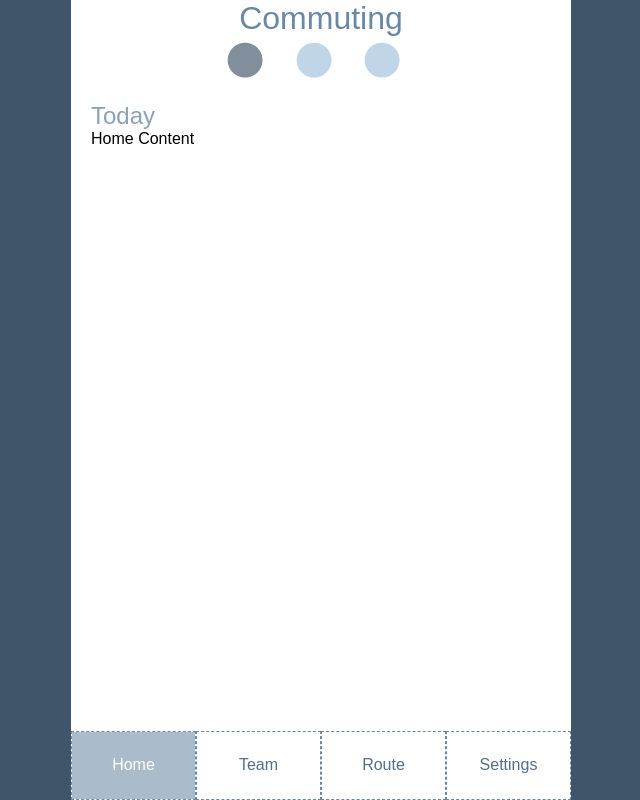
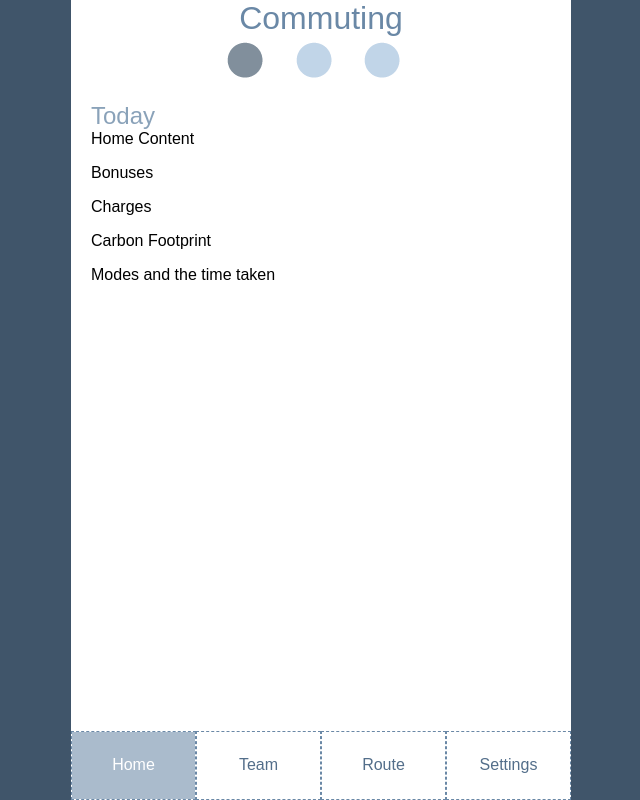
Before and after one commit to portiaportia/capstone, a PHP site: page / in a window 1280 px wide. Shown: the whole page, without its empty margins (319-959 px from the left). Run offline with PHP 8.4, Linux system fonts and the light colour scheme; style sheets or scripts are compiled from the project's sources.

Commit message:
add some content from the Luum meeting

```diff
--- a/index.php
+++ b/index.php
@@ -6,14 +6,26 @@
 		<div id="today" class="content currentContent">
 			<h2>Today</h2>
 			<p>Home Content</p>
+			<p>Bonuses</p>
+			<p>Charges</p>
+			<p>Carbon Footprint</p>
+			<p>Modes and the time taken</p>
 		</div>
 		<div id="week" class="content">
 			<h2>This Week</h2>
 			<p>Home Content</p>
+			<p>Bonuses</p>
+			<p>Charges</p>
+			<p>Carbon Footprint</p>
+			<p>Modes and the time taken</p>
 		</div>
 		<div id="month" class="content">
 			<h2>This Month</h2>
 			<p>Home Content</p>
+			<p>Bonuses</p>
+			<p>Charges</p>
+			<p>Carbon Footprint</p>
+			<p>Modes and the time taken</p>
 		</div>
 	</div>
 </div><!-- end page -->
@@ -125,15 +137,16 @@
 			<div class="team-stats">
 				<h3>Mobile Maniacs</h3>
 				<p>Fourth Place</p>
+				<p><strong>Goal:</strong> Be awesome</p>
 				<p><strong>Miles:</strong> 32</p>
 				<p><strong>Trips:</strong> 11</p>
+				<p>Don't include the rank</p>
 			</div>
 		</section>
 
 		<div class="leaderboard">
 			<section class="leader">
-            	<p class="position">1</p>
-				<img src="images/person.png">
+            	<img src="images/person.png">
 				<h1>Bryan Taylor</h1>
 				<div class="miles">
 						<p>16 Miles</p>
@@ -141,8 +154,7 @@
 					</div>
 			</section>
 			<section class="leader">
-            	<p class="position">2</p>
-				<img src="images/person.png">
+            	<img src="images/person.png">
 				<h1>Jen Clark</h1>
 				<div class="miles">
 					<p>10 Miles</p>
@@ -150,8 +162,7 @@
 				</div>
 			</section>
 			<section class="leader my-row">
-            	<p class="position">3</p>
-				<img src="images/person.png">
+            	<img src="images/person.png">
 				<h1>Samantha Walker</h1>
 				<div class="miles">
 					<p>4 Miles</p>
@@ -159,8 +170,7 @@
 				</div>
 			</section>
 			<section class="leader">
-            	<p class="position">4</p>
-				<img src="images/person.png">
+            	<img src="images/person.png">
 				<h1>Mark Adams</h1>
 				<div class="miles">
 					<p>2 Miles</p>
```
